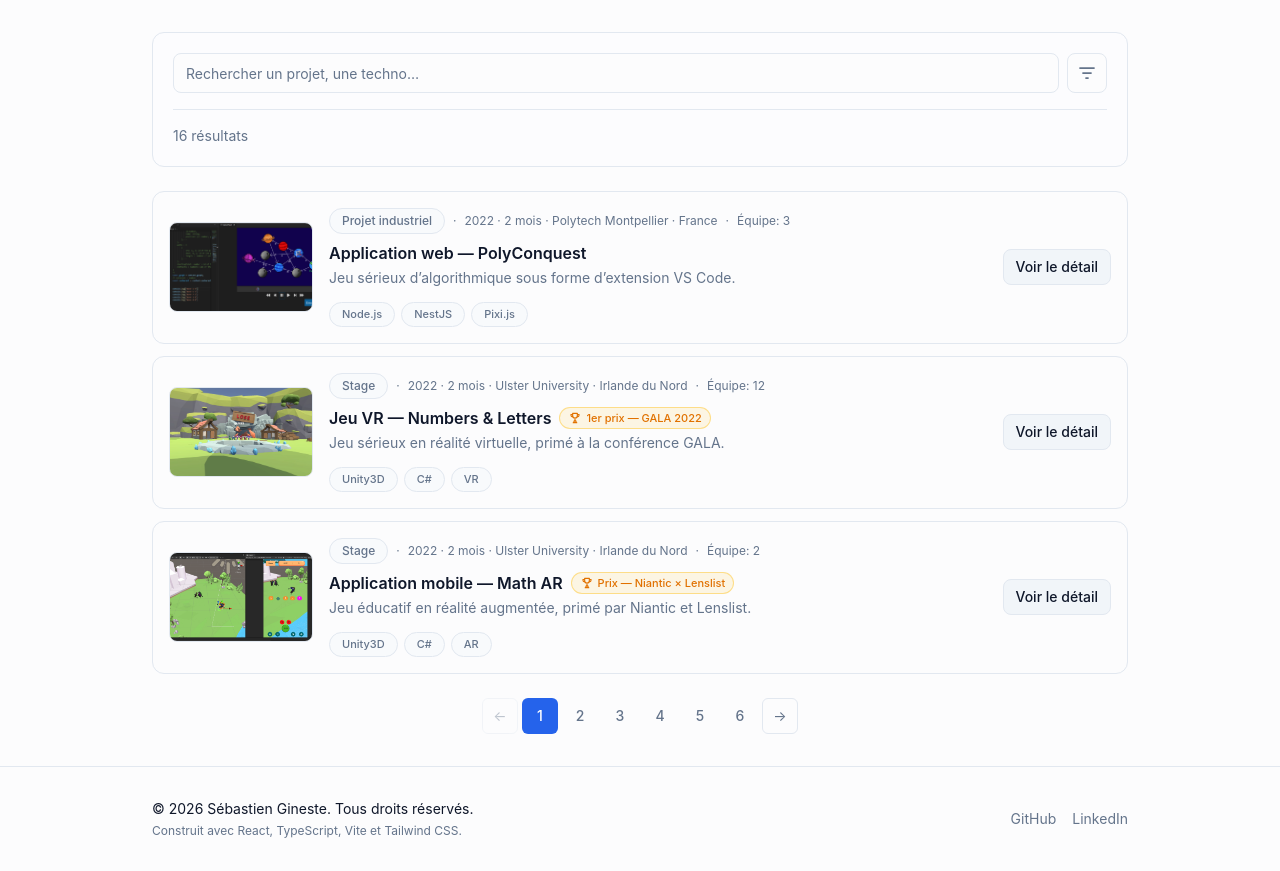
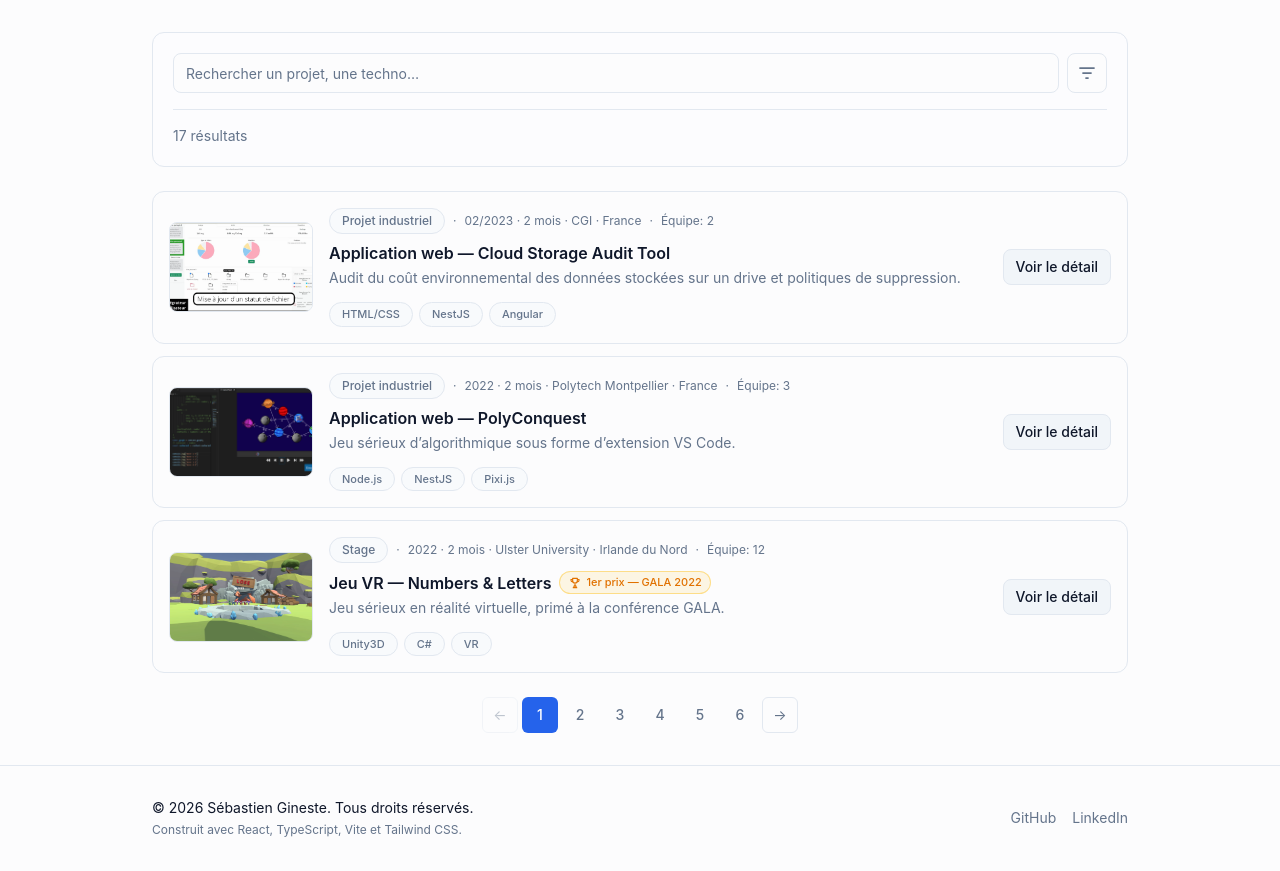
Before and after one commit to Sebastien-Gineste/Eportfolio, a React (Vite) app: page /fr in a window 1280 px wide. Shown: the part 2669-3540 px from the top of the page. Built offline with nearby package versions, Linux system fonts and the light colour scheme.

Commit message:
add CO2 bot project

```diff
--- a/src/data/index.ts
+++ b/src/data/index.ts
@@ -167,6 +167,30 @@ export const interests: Interest[] = [
 ];
 
 export const projects: Project[] = [
+  {
+    slug: 'cloud-storage-audit-tool',
+    title: {
+      fr: 'Application web — Cloud Storage Audit Tool',
+      en: 'Web application — Cloud Storage Audit Tool',
+    },
+    type: { fr: 'Projet industriel', en: 'Industrial project' },
+    summary: {
+      fr: 'Audit du coût environnemental des données stockées sur un drive et politiques de suppression.',
+      en: 'Auditing the environmental cost of data stored on a drive and running deletion policies.',
+    },
+    description: {
+      fr: 'Projet de fin d’études (PFE) réalisé pour CGI dans le cadre du RGESN (Référentiel général d’écoconception de services numériques), visant à réduire la consommation de ressources informatiques et énergétiques et la contribution à l’obsolescence des équipements. L’application permet d’ajouter des drives des fournisseurs Google Drive et OneDrive via OAuth 2. Un audit de ces drives est réalisé à un intervalle défini par l’utilisateur : il mesure l’impact environnemental et énergétique des fichiers et identifie les doublons afin d’économiser de l’espace. L’utilisateur peut définir des politiques de suppression selon le type de données et leur date de dernière modification ; ces politiques permettent de supprimer ou de rendre obsolètes les fichiers qui ne les respectent pas. La consommation du drive peut être visualisée dans le temps. Architecture en microservices dockerisés.',
+      en: 'Final-year project (PFE) carried out for CGI as part of the RGESN (General Reference for the Ecodesign of Digital Services), which aims to reduce the consumption of IT and energy resources and the contribution to equipment obsolescence. The application lets you add drives from Google Drive and OneDrive providers via OAuth 2. An audit of these drives is performed at a user-defined interval: it measures the environmental and energy impact of files and identifies duplicate files to save space. Users can define deletion policies based on data type and last modification date; these policies allow non-compliant files to be deleted or made obsolete. Drive consumption can be visualised over time. Dockerised microservices architecture.',
+    },
+    context: {
+      fr: '02/2023 · 2 mois · CGI · France',
+      en: '02/2023 · 2 months · CGI · France',
+    },
+    teamSize: 2,
+    technologies: ['HTML/CSS','NestJS', 'Angular', 'RabbitMQ', 'PostgreSQL', 'MongoDB', 'Redis', 'Docker'],
+    skills: ['Microservices', 'OAuth 2', 'Docker', 'PostgreSQL', 'MongoDB', 'Ecodesign'],
+    image: 'img/projects/co2-bot.png',
+  },
   {
     slug: 'polyconquest',
     title: { fr: 'Application web — PolyConquest', en: 'Web application — PolyConquest' },
```
Also changed, not shown: public/img/projects/co2-bot.png (added).
